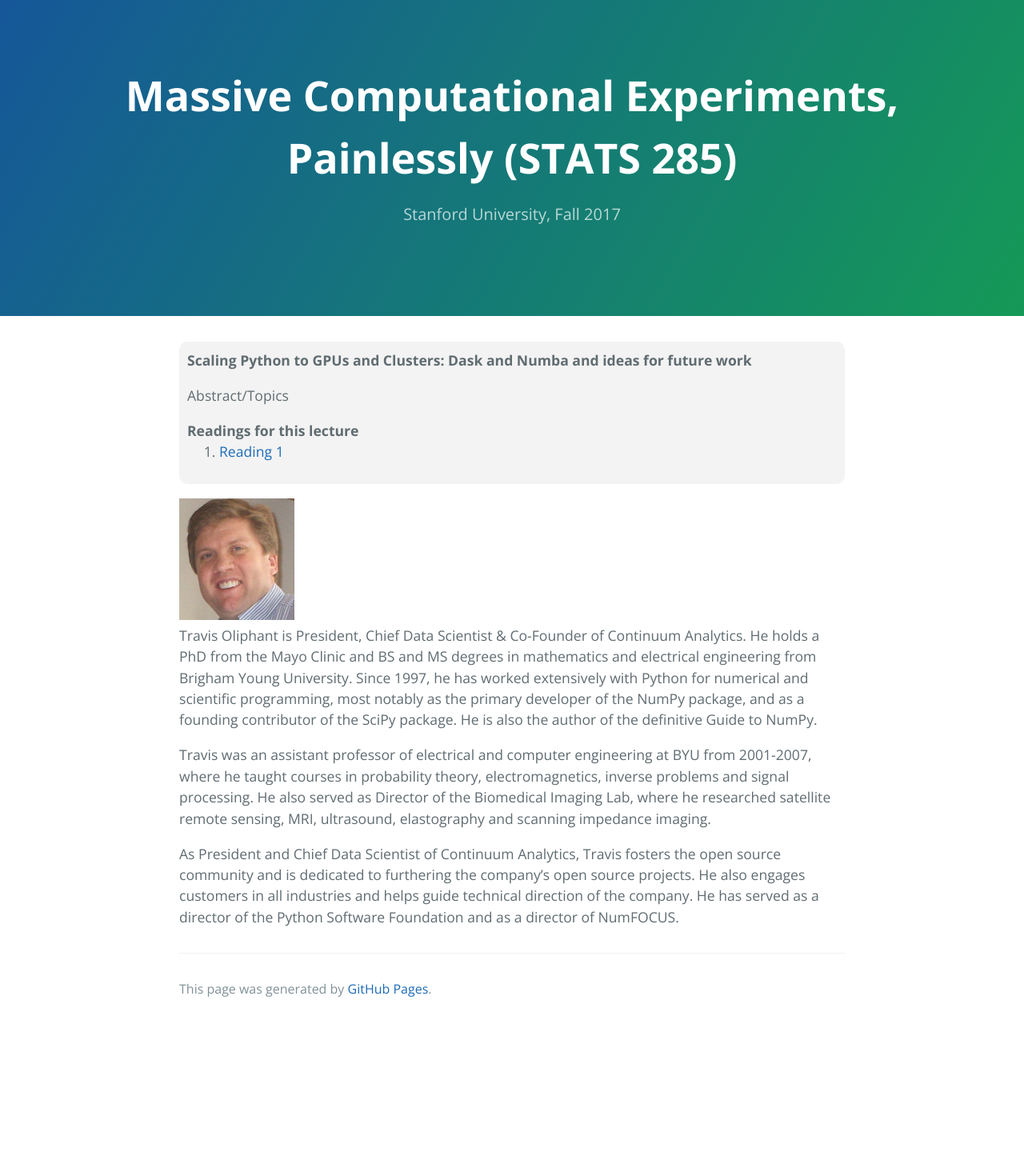
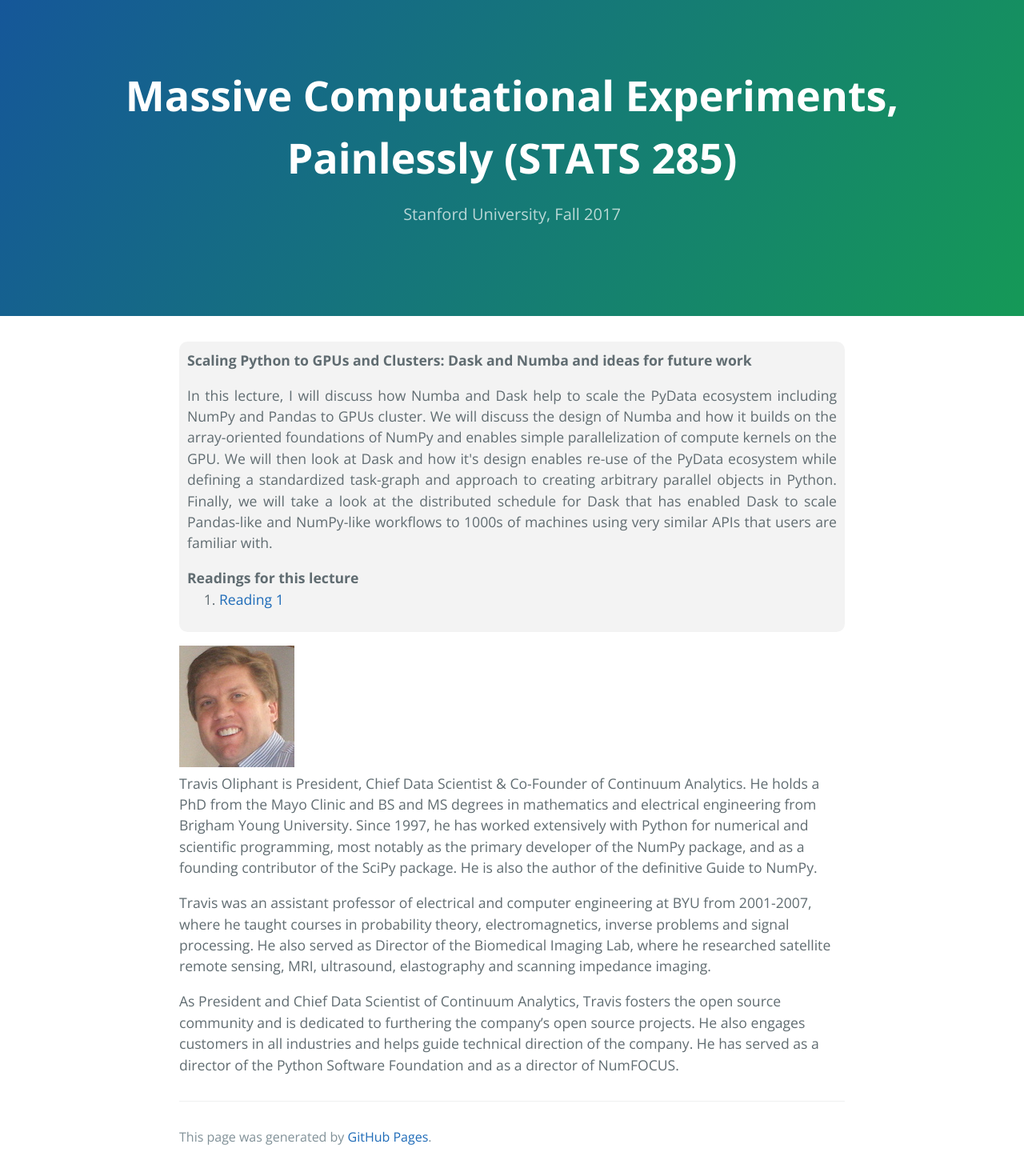
Before and after one commit to stats285/stats285.github.io, a Jekyll site: the page built from travis_lecture.md, in a window 1280 px wide. Shown: the whole page at 80% size. Built offline with Jekyll 4.4.1, drawn with Linux system fonts in a browser that asks for light colours; our own code applies the rules of GitHub Pages for plain Markdown files; the repository's description, which GitHub fills in, is left out; before the commit the page ends 1280 px from its top, so only the background shows below that.

Commit message:
Add Abstract Paragraph

```diff
--- a/travis_lecture.md
+++ b/travis_lecture.md
@@ -1,6 +1,7 @@
 <div class="abstract">
 <strong>Scaling Python to GPUs and Clusters: Dask and Numba and ideas for future work</strong>
-<p align="justify">Abstract/Topics</p>
+<p align="justify">In this lecture, I will discuss how Numba and Dask help to scale the PyData ecosystem including NumPy and Pandas to GPUs cluster.  We will discuss the design of Numba and how it builds on the array-oriented foundations of NumPy and enables simple parallelization of compute kernels on the GPU.    We will then look at Dask and how it's design enables re-use of the PyData ecosystem while defining a standardized task-graph and approach to creating arbitrary parallel objects in Python.   Finally, we will take a look at the distributed schedule for Dask that has enabled Dask to scale Pandas-like and NumPy-like workflows to 1000s of machines using very similar APIs that users are familiar with.</p>
+
 <strong>Readings for this lecture</strong>
 <ol>
     <li>
```
